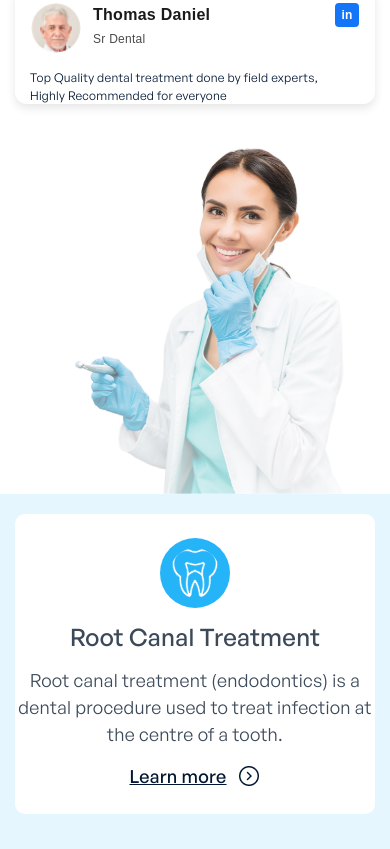
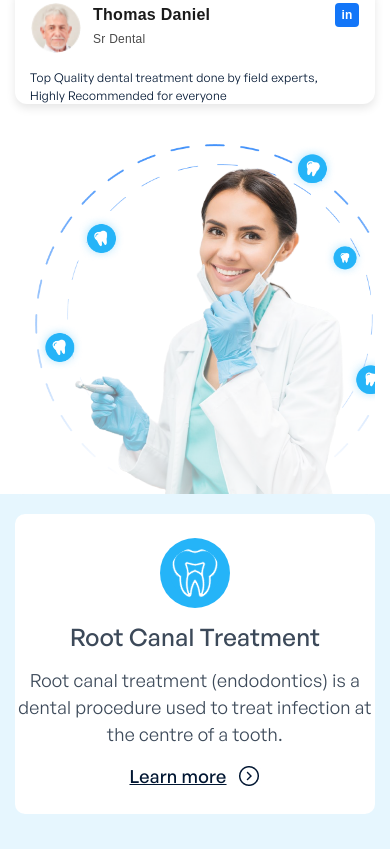
Before and after one commit to Loreks19/Mykolaychuk_Kursova, a plain HTML site: page index.html in a window 390 px wide. Shown: the part 631-1480 px from the top of the page. Drawn offline with nearby package versions, Linux system fonts and the light colour scheme.

Commit message:
adaptive

```diff
--- a/css/mobile-style.css
+++ b/css/mobile-style.css
@@ -44,8 +44,8 @@
         padding: 20px;
         width: 100%;
         border-bottom: 2px solid var(--secondary-color);
+    }
 
-    }
     .header-button button .burger-icon{
         display: block;
     }
@@ -122,6 +122,8 @@
     .image-container{
         max-width: 100%;
         margin-top:40px;
+        position: relative;
+        overflow: hidden;
 
     }
     .image-container img{
@@ -129,7 +131,23 @@
         height: auto;
     }
     #doc{
-        bottom:0;
+        bottom: -20px;
+    }
+    .overlay{
+        top:0px;
+        left:20px;
+        right:0px;
+    }
+    .image-container .second-elipse{
+        top:20px;
+        width: 85%;
+        left:50px;
+    }
+    .tooth{
+        top:0px;
+    }
+    .invites{
+        padding-bottom:50px;
     }
     .invite{
         padding:0;
@@ -172,14 +190,16 @@
         display: flex;
         flex-direction: column-reverse;
         height: auto;
+        margin-top:0px;
     }
     .third-image{
         max-width: 100%;
         margin-top:30px;
-        margin-bottom: 80px;
     }
     .advantages{
         background-color: var(--light-blue-design);
+        padding-top:50px;
+        padding-bottom:50px;
     }
     .third-image img{
         width: 100%;
@@ -188,9 +208,6 @@
     }
     .advantage-info{
         max-width: 100%;
-    }
-    .advantages-info-box{
-        margin-top:80px;
     }
     h2{
         font-size:36px;
@@ -219,13 +236,30 @@
         max-width: 100%;
         border-radius: 10px;
     }
+    .block1{
+        padding-top:50px;
+    }
     .box{
         display: block;
+        margin-top:0;
     }
     .left-box{
         max-width: 100%;
     }
-
+    .video-block{
+        padding-top: 50px;
+        padding-bottom: 50px;
+    }
+    .review-box{
+        padding-top: 50px;
+        padding-bottom: 50px;
+    }
+    .news{
+        padding-bottom:60px;
+    }
+    .questions{
+        padding-bottom:60px;
+    }
     .services{
         background-color: var(--light-blue-design);
     }
--- a/css/review-slider.css
+++ b/css/review-slider.css
@@ -20,7 +20,7 @@
 }
 .slider-box{
     margin-top:30px;
-    display: flex;
+    display: block;
     justify-content: center;
     align-items: center;
     list-style: none;
--- a/css/style.css
+++ b/css/style.css
@@ -264,11 +264,35 @@ button{
 #doc{
     display: block;
     position: relative;
-    bottom:-5px;
+    bottom:-2px;
     margin-left: auto;
     margin-right: auto;
+    z-index: 3;
 }
-
+.image-container{
+    position:relative;
+    display: block;
+    margin-right:auto;
+}
+.overlay{
+    position: absolute;
+    margin-left: auto;
+    margin-right: auto;
+    top:0px;
+    left:120px;
+    right: 0;
+    z-index: 1;
+}
+.second-elipse{
+    top:60px;
+}
+.elipse{
+    left:100px;
+}
+.tooth{
+    top:30px;
+    z-index: 2;
+}
 .services-item{
     width: 400px;
     height: 300px;
--- /dev/null
+++ b/css/tablet-style.css
@@ -0,0 +1,19 @@
+:root {
+    --dark-blue-design: #011632;
+    --light-blue-design: #e6f6fe;
+    --mid-blue-design: #1376f8;
+    --success: #17bf28;
+    --secondary-color: #FFFFFF;
+    --sky-blue-design: #25b4f8;
+    --body-text: #3c4959;
+    --stars-color: #EC942C;
+}
+
+@media (max-width:768px){
+    .containers{
+        display: block;
+    }
+    .article-list{
+        grid-template-columns: repeat(2, 1fr);
+    }
+}
--- a/index.html
+++ b/index.html
@@ -11,6 +11,7 @@
     <link rel="stylesheet" href="./css/expanded-info.css">
     <link rel="stylesheet" href="https://cdn.jsdelivr.net/npm/swiper@11/swiper-bundle.min.css">
     <link rel="stylesheet" href="./css/mobile-style.css">
+    <link rel="stylesheet" href="./css/tablet-style.css">
     <link rel="icon" href="./images/Icon.jpg" type="image/jpg">
     <title>Uifry</title>
 </head>
@@ -80,7 +81,10 @@
                     </div>
                 </div>
                 <div class="image-container">
-                    <img id="doc" src="./images/doctor.jpg" width="675" height="676" alt="Doctor">
+                    <img id="doc" src="./images/Female.png" width="675" height="676" alt="Doctor">
+                    <img class="overlay tooth" src="./images/teeths.png">
+                    <img class="overlay elipse" src="./images/colo.png">
+                    <img class="overlay second-elipse" src="./images/colo1.png">
                 </div>
             </div>
         </section>
```
Also changed, not shown: images/colo.png (added), images/colo1.png (added).
